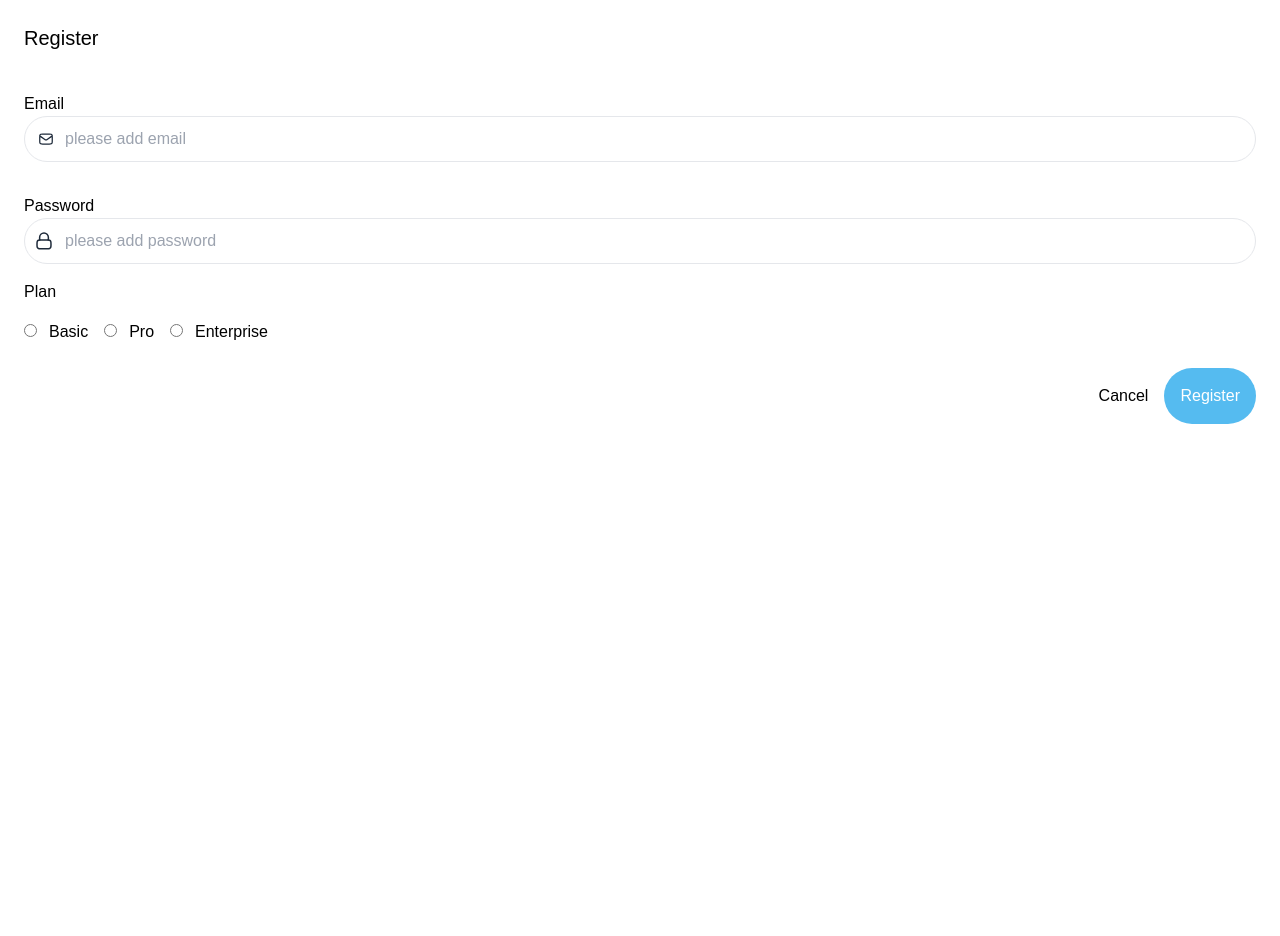
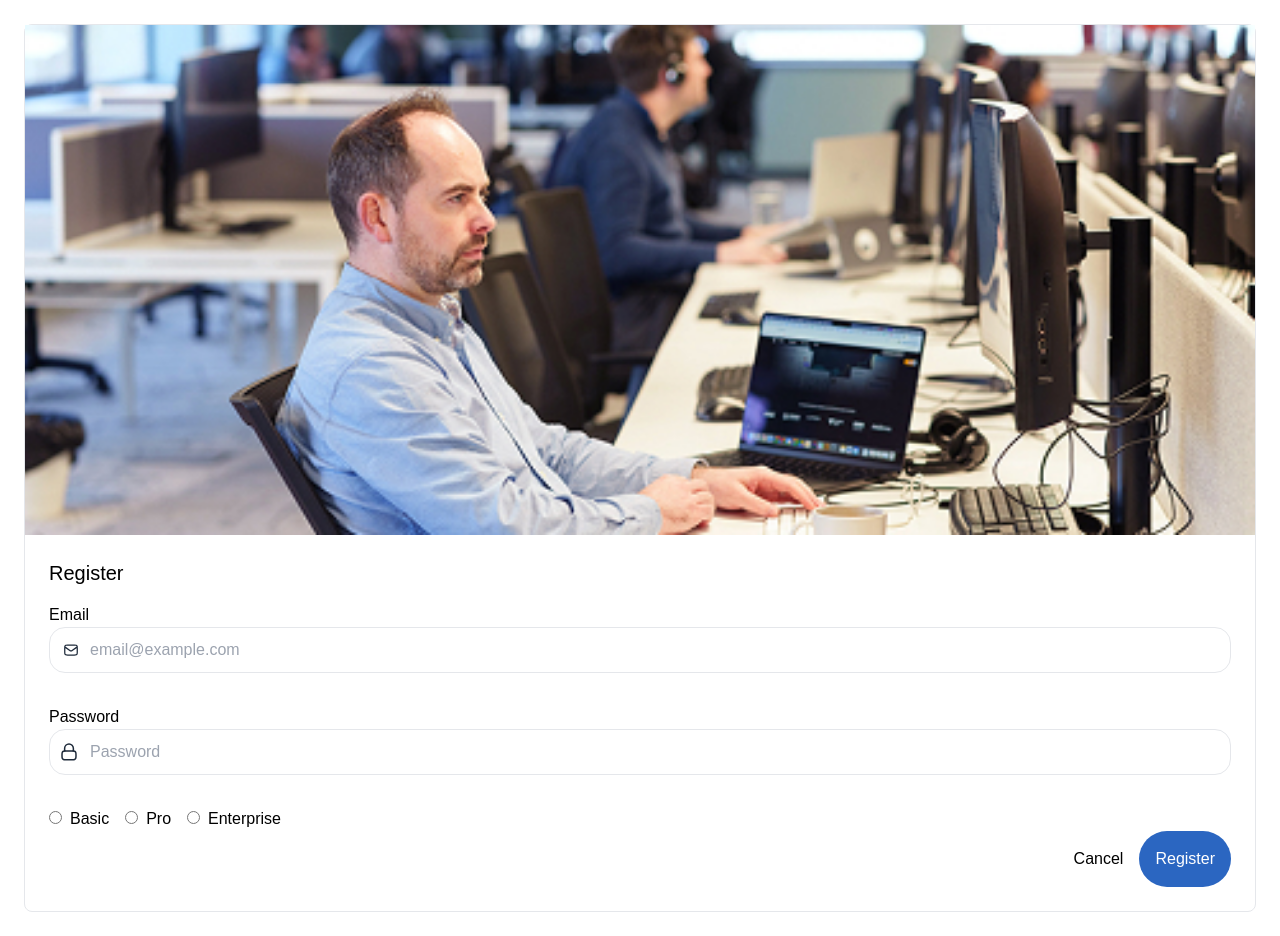
Before and after one commit to bournejj/registration-form, a React (Create React App) app: page / in a window 1280 px wide. Before the commit the page ends 800 px from the top, so only its background shows below. Built offline with nearby package versions, Linux system fonts and the light colour scheme.

Commit message:
added a new input field molecule and passed through the props from my input

```diff
--- a/src/Components/Atoms/Button/buttonStyles.ts
+++ b/src/Components/Atoms/Button/buttonStyles.ts
@@ -4,7 +4,7 @@ export const button = tv({
     base: 'p-4',
     variants: {
         variant: {
-            primary: 'bg-everwayBlue rounded-full text-white',
+            primary: 'bg-everwayBlue rounded-[96px] text-white',
             secondary: ''
         },
     },
--- a/src/Components/Atoms/Input/Input.tsx
+++ b/src/Components/Atoms/Input/Input.tsx
@@ -15,7 +15,7 @@ const Input: React.FC<inputProps> = ({value, placeholder, type, name, Icon, onCh
           <div className='relative'>
             {Icon && <Icon className='absolute left-3 -translate-y-1/2 top-1/2'/> }
              <input
-             className='w-full border border-solid rounded-full py-2.5 px-3 pl-10'
+             className='w-full border border-solid rounded-2xl py-2.5 px-3 pl-10'
              type={type}
              name={name}
              value={value}
--- a/src/Components/Containers/Registration-form-container.tsx
+++ b/src/Components/Containers/Registration-form-container.tsx
@@ -1,5 +1,5 @@
 import React, {useState} from 'react';
-import RegistrationForm from '../Molecules/Registration-form';
+import RegistrationForm from '../Organism/Registration-form';
 
 interface registrationFormData {
     email: string,
--- /dev/null
+++ b/src/Components/Molecules/InputField.tsx
@@ -0,0 +1,34 @@
+import React from 'react';
+import Input from '../Atoms/Input/Input';
+import {inputField} from './inputFieldStyles'
+
+interface inputFieldProps {
+    label: string,
+    labelPosition?: 'top' | 'right';
+    value: string,
+    placeholder: string,
+    name: string,
+    type: string,
+    Icon?: React.FC<React.SVGProps<SVGSVGElement>>,
+    onChange: (e: React.ChangeEvent<HTMLInputElement>) => void;
+}
+
+const InputField: React.FC<inputFieldProps> = ({label, labelPosition, value, placeholder, type, name, Icon, onChange}) => {
+    return (
+        <div>
+          <div className={inputField({labelPosition})}>
+            <label className={inputField({labelPosition})} >{label}</label>
+            <Input
+            type={type}
+            name={name}
+            placeholder={placeholder}
+            Icon={Icon}
+            value={value}
+            onChange={onChange}
+            />
+          </div>
+        </div>
+    )
+}
+
+export default InputField
--- /dev/null
+++ b/src/Components/Molecules/inputFieldStyles.ts
@@ -0,0 +1,14 @@
+import { tv } from 'tailwind-variants';
+
+export const inputField = tv({
+    base: 'flex',
+    variants: {
+        labelPosition: {
+            top: 'flex-col',
+            right: 'flex-row order-2 gap-2'
+        },
+    },
+    defaultVariants: {
+            labelPosition: 'top',
+        },
+});
--- a/src/Components/Molecules/Registration-form.tsx
+++ b/src/Components/Organism/Registration-form.tsx
@@ -1,8 +1,10 @@
 import React from 'react';
-import Input from '../Atoms/Input/Input';
+import InputField from '../Molecules/InputField';
+import Input from '../Atoms/Input/Input'
 import Button from '../Atoms/Button/Button';
 import {ReactComponent as EmailIcon} from '../../assets/icons/email.svg';
 import {ReactComponent as PasswordIcon} from '../../assets/icons/password.svg'
+import personWorking from '../../assets/Images/person-working.jpg'
 
 interface registrationFormData {
   email: string,
@@ -20,66 +22,69 @@ const RegistrationForm: React.FC<registrationFormProps> = ({registrationFormData
     return (
       <div>
         <div className='p-6'>
-        <h1 className='text-xl font-normal'>Register</h1>
-          {/* <img className='w-11' src={person-working} alt="" /> */}
+          <div className="border rounded-lg">
+            <img className='w-full' src={personWorking} alt="" />
               {/* <h1> email: {registrationFormData.email} </h1>
               <h1> password: {registrationFormData.password} </h1>
               <h1> plan: {registrationFormData.plan} </h1> */}
-              <form action="">
-                <div className='py-6'>
+            <form className='p-6' action="">
+               <h1 className='text-xl font-normal'>Register</h1>
+              <div className=''>
                 <div className='py-4'>
-                  <span>Email</span>
-                  <Input
+                  <InputField
+                  label='Email'
                   type="email"
                   name="email"
-                  placeholder='please add email'
+                  placeholder='email@example.com'
                   Icon={EmailIcon}
                   value={registrationFormData.email}
                   onChange={handleFormChange}
                   />
                 </div>
                 <div className='py-4'>
-                  <span>Password</span>
-                  <Input
+                  <InputField
+                  label='Password'
                   type="password"
                   name="password"
-                  placeholder='please add password'
+                  placeholder='Password'
                   Icon={PasswordIcon}
                   value={registrationFormData.password}
                   onChange={handleFormChange}
                   />
                 </div>
-                <span>Plan</span>
                 <div className='flex pt-4 gap-4'>
                   <div className='flex gap-3'>
-                    <Input
+                    <InputField
+                    labelPosition='right'
+                    label='Basic'
                     type="radio"
                     name="plan"
                     value="Basic"
                     placeholder='please add plan'
                     onChange={handleFormChange}
                     />
-                    <span>Basic</span>
                   </div>
                   <div className='flex gap-3'>
-                    <Input
+                    <InputField
+                    labelPosition='right'
+                    label='Pro'
                     type="radio"
                     name="plan"
                     value="Pro"
                     placeholder='please add plan'
                     onChange={handleFormChange}
                     />
-                    <span>Pro</span>
                   </div>
                   <div className='flex gap-3'>
-                    <Input
+                    <InputField
+                    labelPosition='right'
+                    label='Enterprise'
                     type="radio"
                     name="plan"
                     value="Enterprise"
                     placeholder='please add plan'
                     onChange={handleFormChange}
                     />
-                    <span>Enterprise</span>
                   </div>
                 </div>
               </div>
@@ -94,6 +99,8 @@ const RegistrationForm: React.FC<registrationFormProps> = ({registrationFormData
                 />
               </div>
             </form>
+
+          </div>
         </div>
       </div>
     )
--- a/src/custom.d.ts
+++ b/src/custom.d.ts
@@ -5,3 +5,15 @@ declare module '*.svg' {
     const src: string;
     export default src;
 }
+
+declare module '*.jpg' {
+
+    const value: string;
+    export default value;
+}
+
+declare module '*.png' {
+
+    const value: string;
+    export default value;
+}
--- a/tailwind.config.js
+++ b/tailwind.config.js
@@ -8,7 +8,7 @@ module.exports = {
       },
       colors: {
         everwayBlue: {
-          DEFAULT: '#55BBF0',
+          DEFAULT: '#2B66C1',
         },
       },
     },
```
Lines whose indentation alone changed are shown as unchanged.
